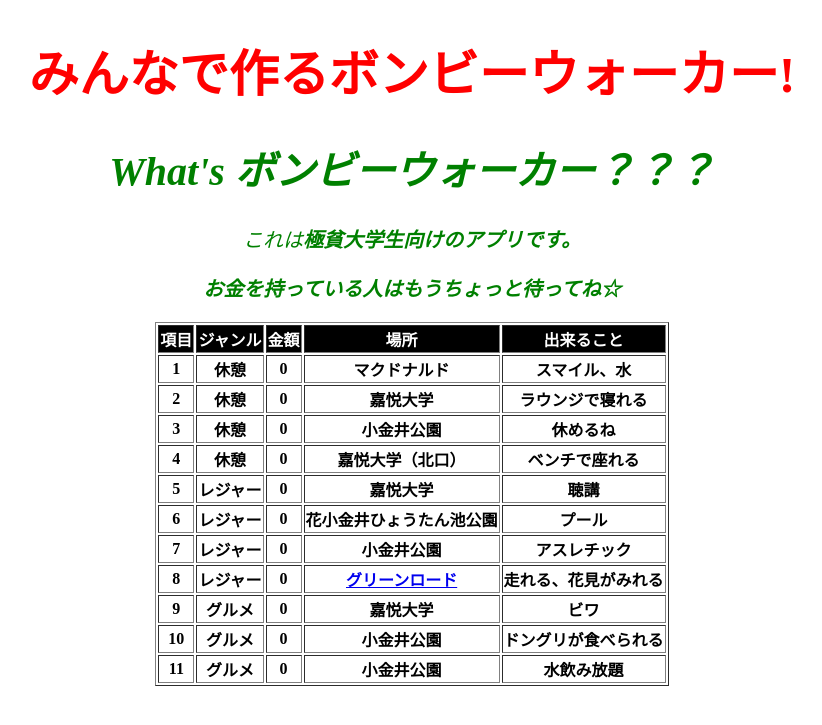
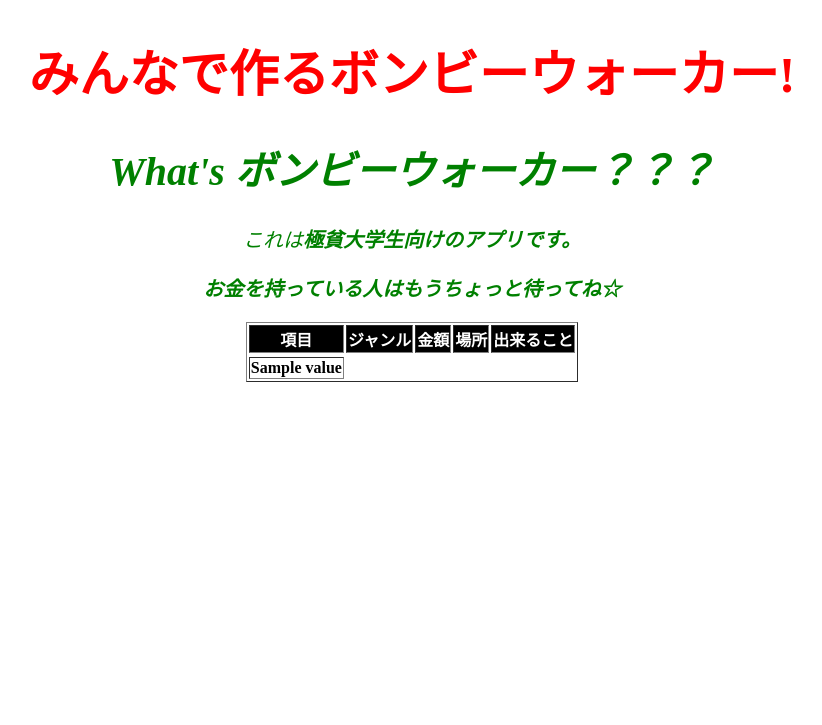
Before and after one commit to atkoda/BonBeeWalker, a Flask app: template templates/index.html in a window 1280 px wide. Shown: the top 725 px of the page, without its empty margins (228-1050 px from the left). Run offline with Flask 2, Linux system fonts and the light colour scheme; the template is opened without the code that fills it: most values are stand-ins (such as "Sample title", 1, 10 or a date in 2020).

Commit message:
SQL 導入版です。

```diff
--- a/templates/index.html
+++ b/templates/index.html
@@ -27,7 +27,7 @@
               </thead>
 
               <tbody>
-                <tr><td>1</td><td>休憩</td><td>0</td><td>マクドナルド</td><td>スマイル、水</td></tr>
+               <!-- <tr><td>{{ data[0] }} </td><td>{{ data[1] }}</td><td>{{ data[2] }}</td><td>{{ data[3] }}</td><td>{{ data[4] }}</td></tr>
                 <tr><td>2</td><td>休憩</td><td>0</td><td>嘉悦大学</td><td>ラウンジで寝れる</td></tr>
                 <tr><td>3</td><td>休憩</td><td>0</td><td>小金井公園</td><td>休めるね</td></tr>
                 <tr><td>4</td><td>休憩</td><td>0</td><td>嘉悦大学（北口）</a></td><td>ベンチで座れる</td></tr>
@@ -37,7 +37,19 @@
                 <tr><td>8</td><td>レジャー</td><td>0</td><td><a href="https://www.city.kodaira.tokyo.jp/kurashi/060/060905.html" target=”_blank”>グリーンロード</a></td><td>走れる、花見がみれる</td></tr>
                 <tr><td>9</td><td>グルメ</td><td>0</td><td>嘉悦大学</a></td><td>ビワ</td></tr>
                 <tr><td>10</td><td>グルメ</td><td>0</td><td>小金井公園</a></td><td>ドングリが食べられる</td></tr>
-                <tr><td>11</td><td>グルメ</td><td>0</td><td>小金井公園</a></td><td>水飲み放題</td></tr>
+                <tr><td>11</td><td>グルメ</td><td>0</td><td>小金井公園</a></td><td>水飲み放題</td></tr> -->
+
+                <!-- loop test -->
+                <tr>
+                {%for row in data%}
+                  <tr>
+                  {%for value in row %}
+                    <td>{{value}}</td>
+                  {%endfor%}
+                  </tr>
+                {%endfor%}
+                </tr>
+
             </tbody>
           </table>
         </div>
```
